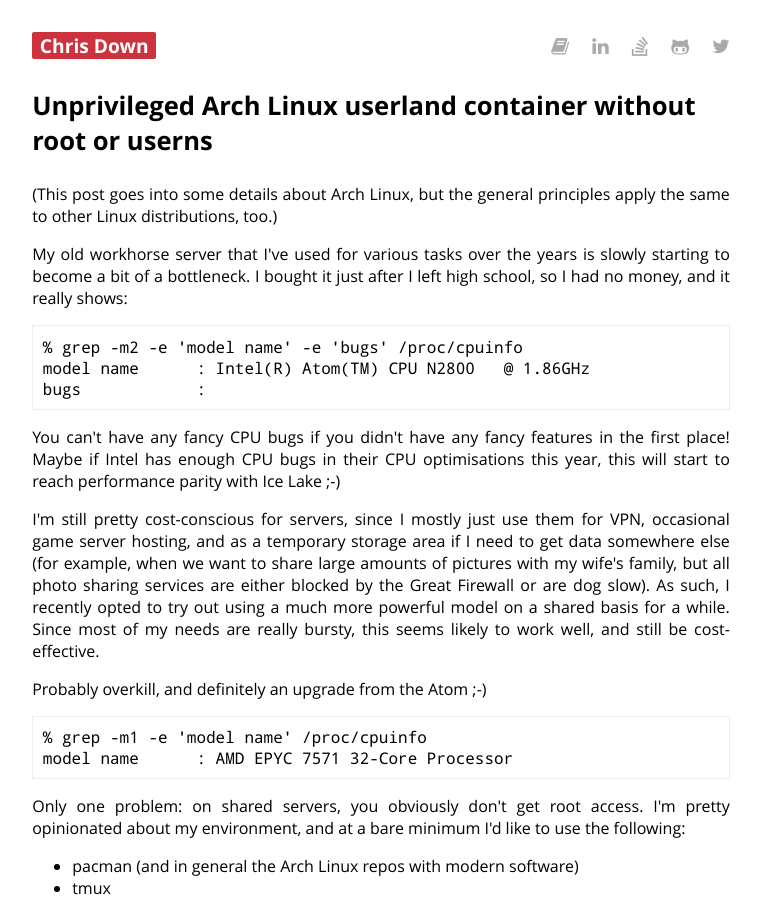
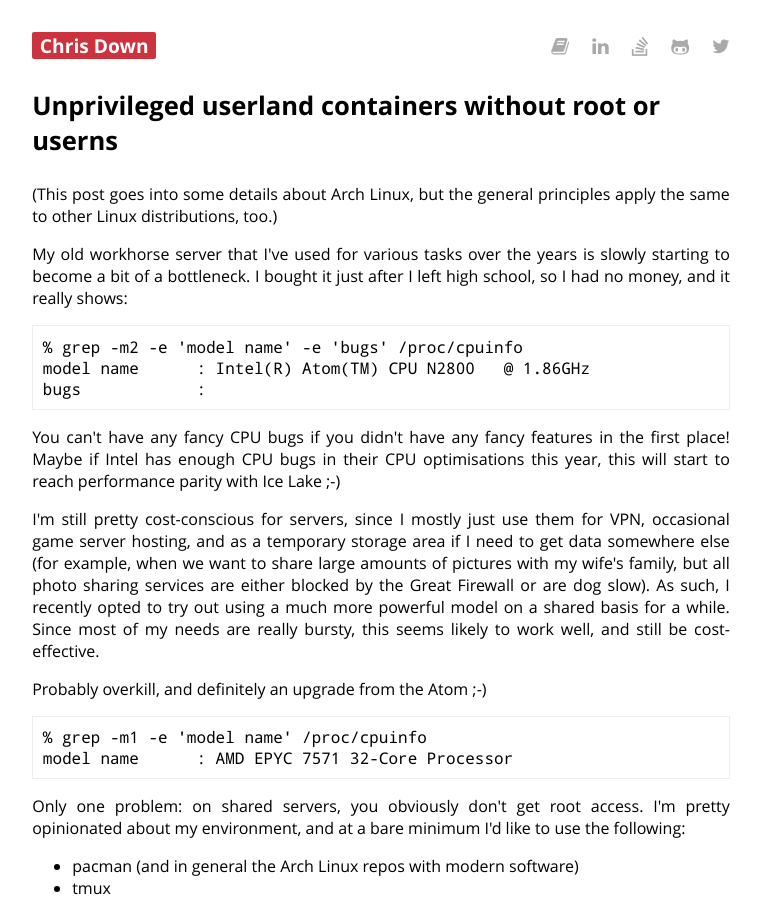
Before and after one commit to cdown/chrisdown.name, a Jekyll site: the page built from _posts/2020-04-13-unprivileged-userland-container-without-root-or-userns.md, in a window 1280 px wide and 900 px high. Shown: the whole window, without its empty margins (259-1020 px from the left). Built offline with Jekyll 4.4.1, drawn with Linux system fonts in a browser that asks for light colours.

Commit message:
Don't mention Arch in userland container article

```diff
--- a/_posts/2020-04-13-arch-linux-container-without-root-or-userns.md
+++ b/_posts/2020-04-13-unprivileged-userland-container-without-root-or-userns.md
@@ -1,6 +1,6 @@
 ---
 layout: post
-title: 'Unprivileged Arch Linux userland container without root or userns'
+title: 'Unprivileged userland containers without root or userns'
 ---
 
 (This post goes into some details about Arch Linux, but the general principles
```
